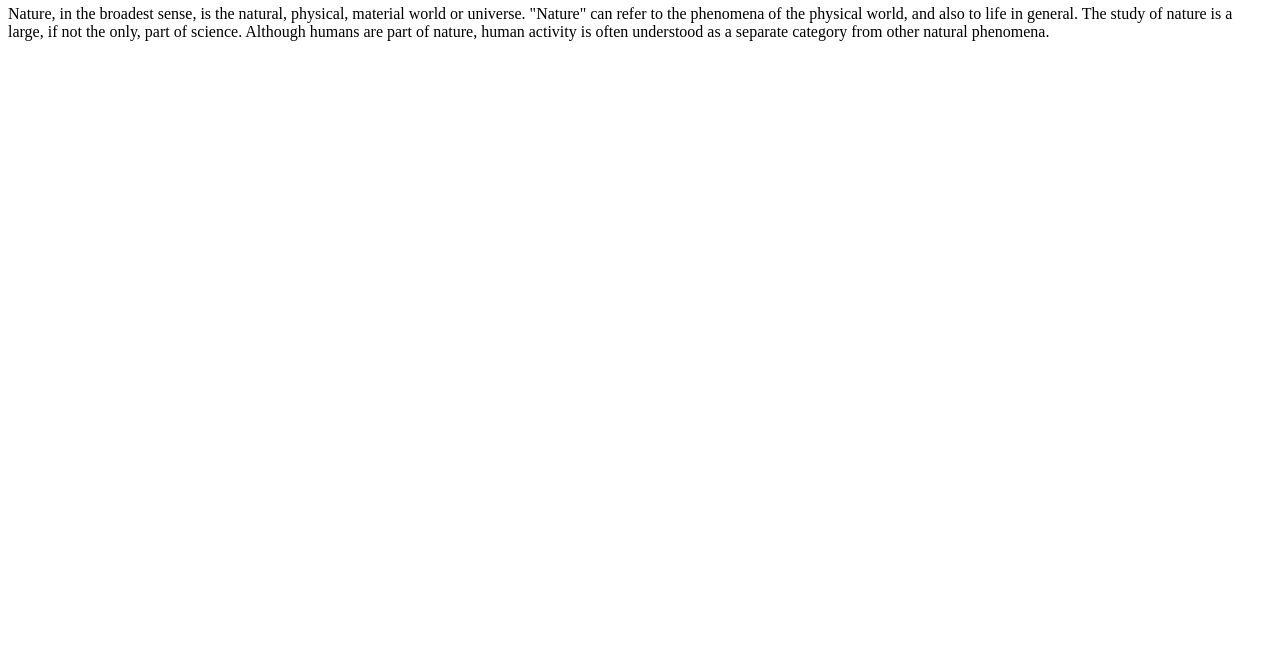
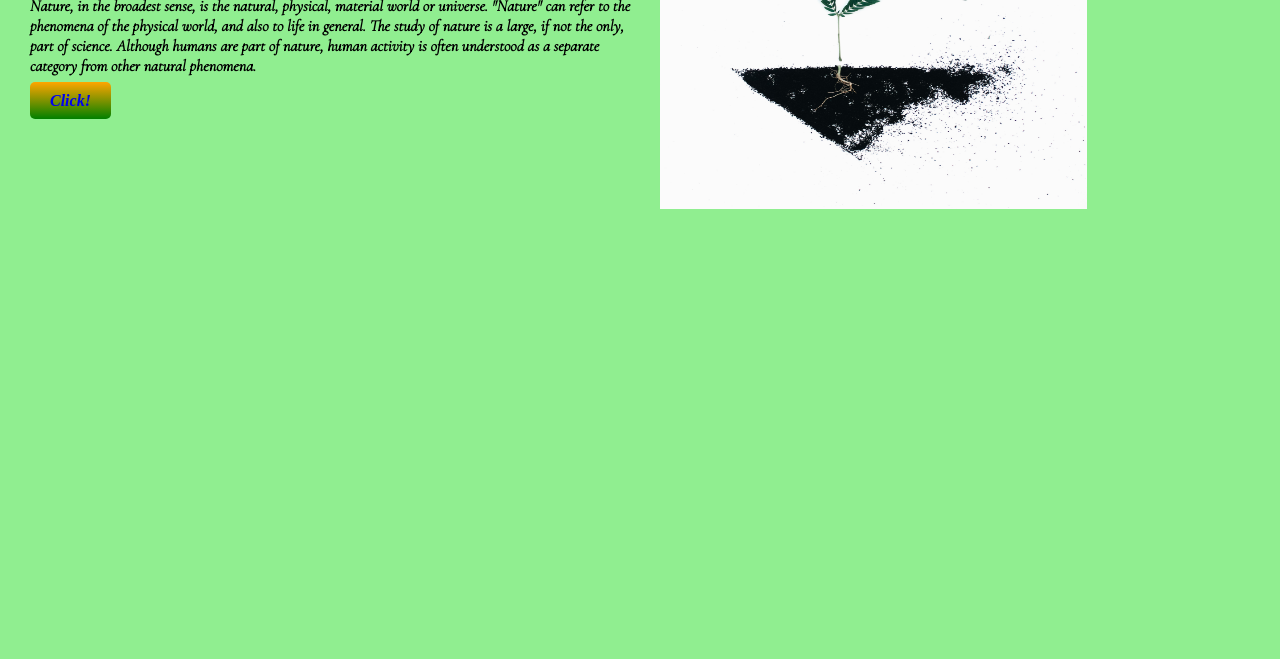
Before and after one commit to tawfikalahitanvir/nature, a plain HTML site: page index.html in a window 1280 px wide. Shown: the part 141-800 px from the top of the page. Drawn offline with nearby package versions, Linux system fonts and the light colour scheme.

Commit message:
anchor added

```diff
--- a/index.html
+++ b/index.html
@@ -8,12 +8,25 @@
     <link rel="preconnect" href="https://fonts.googleapis.com">
     <link rel="preconnect" href="https://fonts.gstatic.com" crossorigin>
     <link href="https://fonts.googleapis.com/css2?family=Permanent+Marker&display=swap" rel="stylesheet">
+    <link rel="preconnect" href="https://fonts.googleapis.com">
+    <link rel="preconnect" href="https://fonts.gstatic.com" crossorigin>
+    <link href="https://fonts.googleapis.com/css2?family=Cormorant+Garamond:ital,wght@1,300&family=Permanent+Marker&display=swap" rel="stylesheet">
     <link rel="stylesheet" href="style.css">
 </head>
 <body>
-    <h1>Welcome To</h1>
-    <h2>World of <span style="color: #228b22;">Nature</span></h2>
-    <p>Nature, in the broadest sense, is the natural, physical, material world or universe. "Nature" can refer to the phenomena of the physical world, and also to life in general. The study of nature is a large, if not the only, part of science. Although humans are part of nature, human activity is often understood as a separate category from other natural phenomena.</p>
+   <section class="top-banner">
+    <div class="half-width">
+        <h1>Welcome To</h1>
+        <h2 style="color:#0000cd">World <span style="color: #000000de;">of</span> <span style="color: #228b22;">Nature!</span></h2>
+        <p><b>Nature, in the broadest sense, is the natural, physical, material world or universe. "Nature" can refer to the phenomena of the physical world, and also to life in general. The study of nature is a large, if not the only, part of science. Although humans are part of nature, human activity is often understood as a separate category from other natural phenomena.
+        </b>
+        </p>
+        <a class="link-button" target="_blank" href="https://www.nature.com/nature/about/"><b><i>Click!</i></b></a>
+    </div>
+    <div class="half-width">
+        <img src="images/nature3.jpg" alt="naturepic" style="color: #90ee90;">
+    </div>
+   </section>
 
 </body>
 </html>
--- a/style.css
+++ b/style.css
@@ -1,3 +1,34 @@
 h1,h2{
     font-family: 'Permanent Marker', cursive;
 }
+
+body{
+    background-color:lightgreen;
+    margin:0;
+}
+p{
+    font-family: 'Cormorant Garamond',sans-serif;
+}
+section{
+    display:flex;
+    padding-left: 20px;
+    padding-right: 0px;
+}
+.half-width{
+    width:50%;
+    padding-left:10px;
+    padding-right:10px;
+    padding-top: 5px;
+    padding-bottom: 10px;
+}
+.half-width img{
+    width: 70%;
+    height:80%
+}
+.link-button{
+    text-decoration: none;
+    background-image: linear-gradient(orange,green);
+    padding: 10px 20px;
+    border-radius: 5px;
+
+}
```
